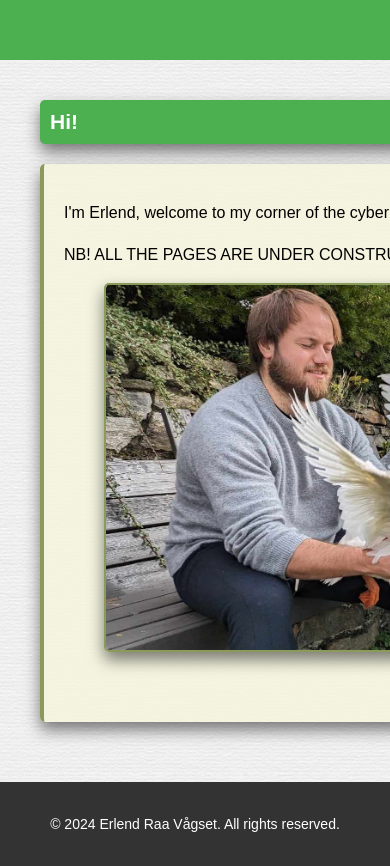
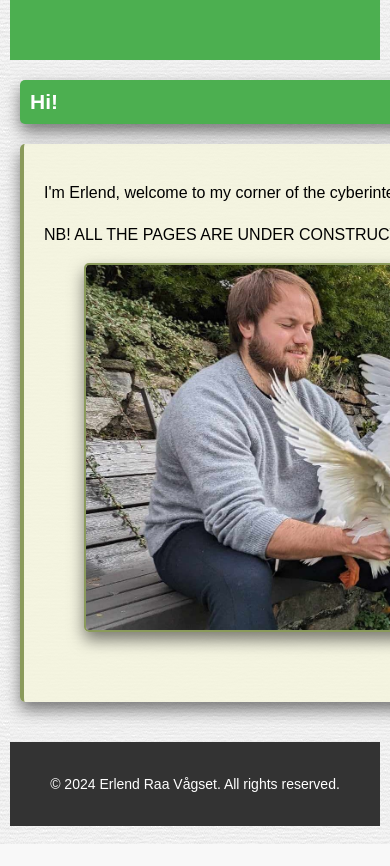
Before and after one commit to erlraavaa314/Erlend-Raa-Vaagset, a plain HTML site: page webpage/resources/pages/hi.html in a window 390 px wide. After the commit the page ends 844 px from the top, so only its background shows below. Drawn offline with nearby package versions, Linux system fonts and the light colour scheme; files whose address does not match are found by name.

Commit message:
another small change to styles for mobile

```diff
--- a/webpage/resources/styles/style001.css
+++ b/webpage/resources/styles/style001.css
@@ -319,6 +319,17 @@ section h2:hover {
     nav ul li a {
         padding: 15px 20px; /* Larger padding for easier touch */
     }
+
+}
+
+@media only screen and (max-width: 768px) {
+    section {
+        padding: 20px; /* Reduce padding for smaller screens */
+    }
+    .container, section, footer {
+        padding-left: 10px;
+        padding-right: 10px; /* Add padding to avoid text touching the edges */
+    }
 }
 
 /* Improve interactive element sizes */
```
